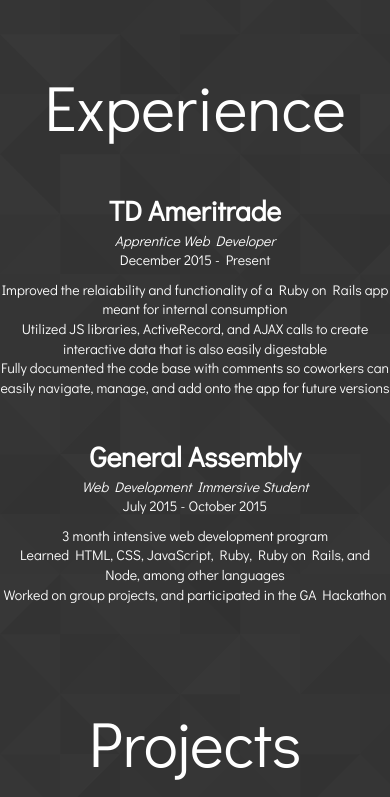
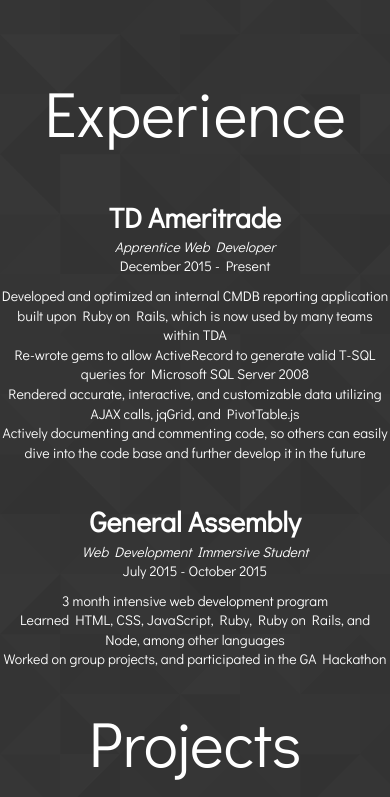
Before and after one commit to jdlam/jdlam.github.io, a plain HTML site: page index.html in a window 390 px wide. Shown: the part 1406-2203 px from the top of the page. Drawn offline with nearby package versions, Linux system fonts and the light colour scheme.

Commit message:
updates experience with more current info on TDA

```diff
--- a/css/styles.css
+++ b/css/styles.css
@@ -306,6 +306,12 @@ div.work > ul > li:nth-child(2) {
   margin-bottom: 10px;
 }
 
+@media (max-width: 550px) {
+  div#experience > div.content > h1 {
+    margin: 30px auto 20px auto;
+  }
+}
+
 /* Projects */
 
 div#projects {
--- a/index.html
+++ b/index.html
@@ -67,9 +67,10 @@
           <ul>
             <li>Apprentice Web Developer</li>
             <li>December 2015 - Present</li>
-            <li>Improved the relaiability and functionality of a Ruby on Rails app meant for internal consumption</li>
-            <li>Utilized JS libraries, ActiveRecord, and AJAX calls to create interactive data that is also easily digestable</li>
-            <li>Fully documented the code base with comments so coworkers can easily navigate, manage, and add onto the app for future versions</li>
+            <li>Developed and optimized an internal CMDB reporting application built upon Ruby on Rails, which is now used by many teams within TDA</li>
+            <li>Re-wrote gems to allow ActiveRecord to generate valid T-SQL queries for Microsoft SQL Server 2008</li>
+            <li>Rendered accurate, interactive, and customizable data utilizing AJAX calls, jqGrid, and PivotTable.js</li>
+            <li>Actively documenting and commenting code, so others can easily dive into the code base and further develop it in the future</li>
           </ul>
         </div>
         <div class="work">
```
